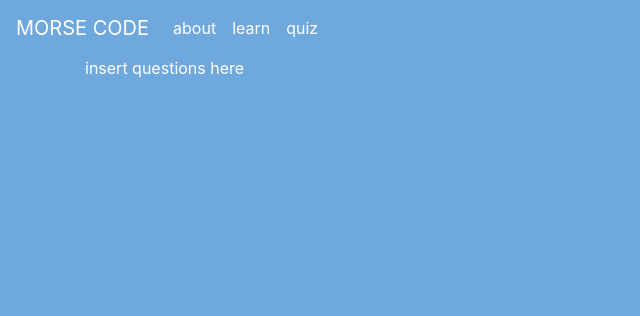
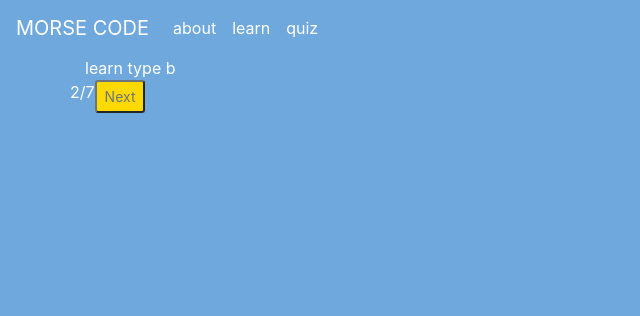
Before and after one commit to UIUX-Spring-2022/MorseCode, a Flask app: page /learn/1 in a window 1280 px wide. Shown: the top 316 px of the page, without its empty margins (0-640 px from the left). Run offline with Flask 2, Linux system fonts and the light colour scheme; some libraries are stand-ins or nearby versions.

Commit message:
more learn <3

```diff
--- a/server.py
+++ b/server.py
@@ -40,11 +40,24 @@ def learn_letters(id):
     id = int(id)+1 #add one
     id = str(id) #back to string
     url = "/learn_letters/2" if id == "2" else "/learn/3"
-    return render_template('learn_letters_1.html', learn_combos=lesson, files=files, id=id, url=url)
+    return render_template('learn_letters.html', learn_combos=lesson, files=files, id=id, url=url)
 
 @app.route('/learn/<id>')
 def learn(id):
-    return render_template('learn.html', id=id)
+    global letter_sounds
+    if int(id) == 3 or int(id) == 5:
+        letter = "A" if int(id) == "3" else "S"
+        sound = letter_sounds[0]["link"] if int(id) == "3" else letter_sounds[6]["link"]
+        id = int(id)+1
+        id = str(id)
+        return render_template('learn_type_a.html', id=id, letter=letter, sound=sound)
+    else:
+        id = int(id)+1
+        id = str(id)
+        return render_template('learn_type_b.html', id=id)
+# READ HERE
+# learn type a is for slides 4/7 and 6/7 of learn because they're the same format
+# learn type b is for slides 5/7 and 7/7 of learn because they're the same format
 
 @app.route('/quiz')
 def quiz():
--- a/static/main.css
+++ b/static/main.css
@@ -7,6 +7,7 @@
     size: 30px;
     margin-left: 50px;
 }
+
 body {
     background-color: #6fa8dcff;
     color: white;
@@ -18,3 +19,17 @@ body {
 .navbar-light .navbar-nav .nav-link {
     color: white;
 }
+
+#begin{
+    background-color: rgb(255, 217, 0);
+}
+
+.about{
+    size: 30px;
+    font-style: bold;
+}
+
+.morse_img{
+    height: 100px;
+    width: 700px;
+}
--- a/templates/layout.html
+++ b/templates/layout.html
@@ -10,17 +10,21 @@
      <link rel="preconnect" href="https://fonts.gstatic.com" crossorigin>
      <link href="https://fonts.googleapis.com/css2?family=Poppins&display=swap" rel="stylesheet">
 
+
 <!-- jquery -->
   <script src="http://code.jquery.com/jquery-3.3.1.min.js"></script>
   <script src="https://code.jquery.com/ui/1.12.0/jquery-ui.min.js"></script>
   <link rel="stylesheet" href="http://code.jquery.com/ui/1.12.1/themes/base/jquery-ui.css">
 
+
   <!-- Bootstrap CSS -->
   <link rel="stylesheet" href="https://stackpath.bootstrapcdn.com/bootstrap/4.2.1/css/bootstrap.min.css">
   <link rel="stylesheet" href="https://cdnjs.cloudflare.com/ajax/libs/font-awesome/4.7.0/css/font-awesome.min.css">
 
+  <link rel="stylesheet" href="/static/main.css">
 
-  <link rel="stylesheet" href="{{url_for('static', filename='main.css')}}">
+
+
 </head>
 <body>
     <nav class="navbar navbar-expand-lg navbar-light">
--- a/templates/learn.html
+++ /dev/null
@@ -1,16 +0,0 @@
-{% extends "layout.html" %}
-
-
-{% block content %}
-
-<script>
-    let id = {{id|tojson}};
-</script>
-
-<script type="text/javascript" src="{{ url_for('static', filename = 'learn.js') }}"></script>
-
-
-<div>
-    insert questions here
-</div>
-{% endblock %}
--- /dev/null
+++ b/templates/learn_type_b.html
@@ -0,0 +1,26 @@
+{% extends "layout.html" %}
+
+
+{% block content %}
+
+<script>
+    let id = {{id|tojson}};
+</script>
+
+<script type="text/javascript" src="{{ url_for('static', filename = 'learn.js') }}"></script>
+
+
+<div>
+    learn type b
+</div>
+<div class="row">
+    <div>
+        {{id}}/7
+    </div>
+    <div>
+        <a href = "/learn/{{id}}">
+            <button class="btn-sm btn-outline-secondary" id="begin">Next</button>
+        </a>
+    </div>
+</div>
+{% endblock %}
```
Also changed, not shown: templates/about.html (+10 -9 lines), templates/learn_letters.html (renamed from templates/learn_letters_1.html, +9 -0 lines), templates/learn_type_a.html (added, +26 -0 lines), templates/welcome.html (+12 -2 lines).
